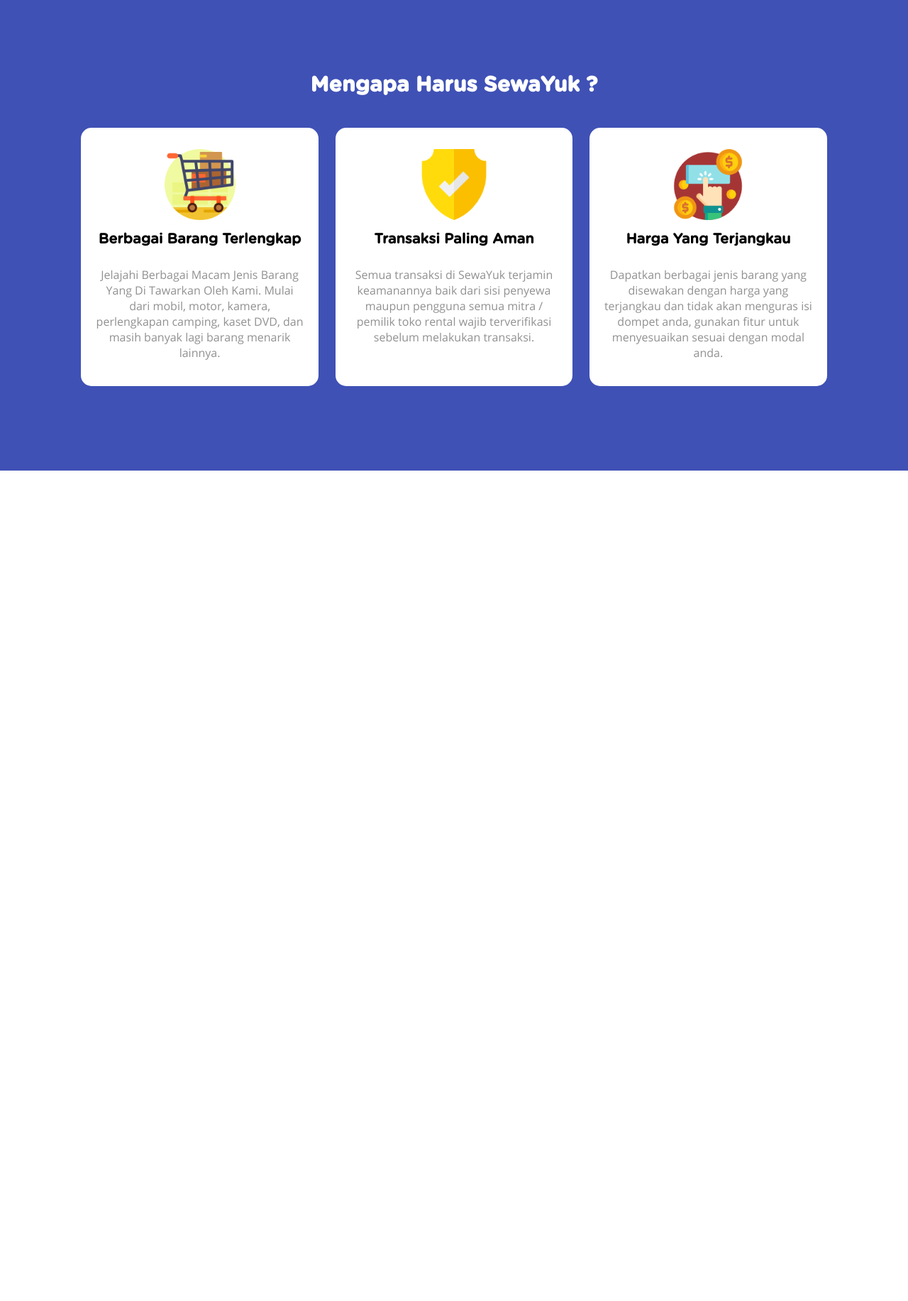
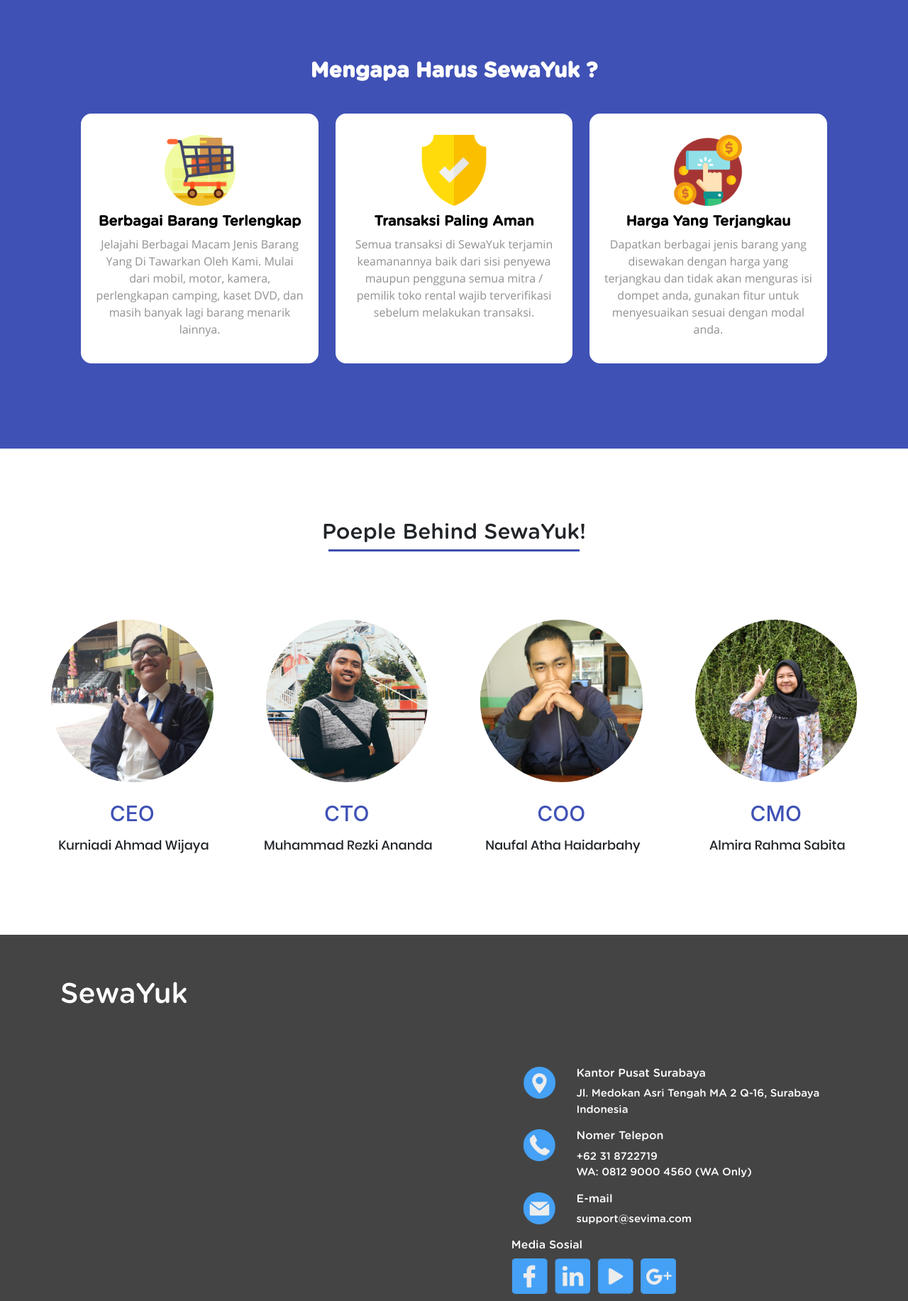
Before and after one commit to mrrezkii/CodeIgneter-SewaYuk, a CodeIgniter app: the page made by application/views/v_home.php in a window 1280 px wide. Shown: the whole page at 71% size. Before the commit the page ends 663 px from the top, so only its background shows below. Run offline with CodeIgniter, Linux system fonts and the light colour scheme; data that the repository does not hold is empty.

Commit message:
Menyelesaikan Komponen Profil Pada Laman Home, Menambah Komponen Footer

```diff
--- a/application/views/v_home.php
+++ b/application/views/v_home.php
@@ -7,6 +7,7 @@
     <title><?= $title ?></title>
     <link rel="icon" href="<?=base_url()?>assets/global/image/logo.png" type="image/png" width="40px" height="auto">
     <link rel="stylesheet" type="text/css" media="screen" href="<?=base_url()?>assets/global/css/custom/home.css" />
+    <link rel="stylesheet" type="text/css" media="screen" href="<?=base_url()?>assets/global/css/bootstrap.css" />
 </head>
 <body>
 
@@ -45,5 +46,102 @@
         </div>
     </div>
 
+    <div class="about">
+        <h4>Poeple Behind SewaYuk!</h4>
+        <hr width="30%" style="background-color:#3F51B5; height:2px;">
+
+        <div class="row" style="text-align:center;">
+            <div class="col-md-3">
+            <img src="<?=base_url()?>assets/global/image/profil/CEO.jpg">
+            <p><h2>CEO</h2></p>
+            <p><h5>&nbsp;Kurniadi Ahmad Wijaya</h5></p>
+            </div>
+            <div class="col-md-3">
+            <img src="<?=base_url()?>assets/global/image/profil/CTO.jpg">
+            <p><h2>CTO</h2></p>
+            <p><h5>&nbsp;Muhammad Rezki Ananda</h5></p>
+            </div>
+            <div class="col-md-3">
+            <img src="<?=base_url()?>assets/global/image/profil/COO.jpg">
+            <p><h2>COO</h2></p>
+            <p><h5>&nbsp;Naufal Atha Haidarbahy</h5></p>
+            </div>
+            <div class="col-md-3">
+            <img class="img-responsive" src="<?=base_url()?>assets/global/image/profil/CMO.jpeg">
+            <p><h2>CMO</h2></p>
+            <p><h5>&nbsp;Almira Rahma Sabita</h5></p>
+            </div>
+        </div>
+    </div>
+
+	<section id="kontak" class="kontak-bg">
+	<div class="container">
+		<div class="row">
+			<div class="col-lg-12 col-md-12 col-xl-12">
+				<div class="padding-content-kontak">
+					<h1 class="h1-pengguna font-nexa-bold color-white">SewaYuk</h1>
+				</div>
+			</div>
+			<div class="col-lg-6 col-md-6 col-xl-6 col-sm-12">
+				<div class="padding-content-kontak inputContent">
+
+
+				</div>
+			</div>
+			<div class="col-lg-6 col-md-6 col-xl-6 col-sm-12">
+				<div class="padding-content-kontak infoContent">
+					<div class="row">
+						<div class="col-3">
+							<img class="img-fluid float-right" src="assets/global/image/rounded lokasi.png">
+						</div>
+						<div class="col-9">
+							<h2 class="h2-kontak font-nexa-bold text-white">Kantor Pusat Surabaya</h2>
+							<p class="p-kontak font-nexa-light text-white">Jl. Medokan Asri Tengah MA 2 Q-16, Surabaya<br>Indonesia</p>
+						</div>
+						<div class="col-3">
+							<img class="img-fluid float-right" src="assets/global/image/rounded telp.png">
+						</div>
+						<div class="col-9">
+							<h2 class="h2-kontak font-nexa-bold text-white">Nomer Telepon</h2>
+							<p class="p-kontak font-nexa-light text-white">+62 31 8722719<br>WA: 0812 9000 4560 (WA Only)</p>
+						</div>
+						<div class="col-3">
+							<img class="img-fluid float-right" src="assets/global/image/rounded email.png">
+						</div>
+						<div class="col-9">
+							<h2 class="h2-kontak font-nexa-bold text-white">E-mail</h2>
+							<p class="p-kontak font-nexa-light text-white">support@sevima.com</p>
+						</div>
+					</div>
+					<div class="row">
+						<div class="col-md-9 offset-md-1">
+							<div class="spacingMediaSosialKontak">
+								<h2 class="h2-kontak font-nexa-bold text-white">Media Sosial</h2>
+							</div>
+						</div>
+						<div class="col-md-9 offset-md-1">
+							<div class="spacingMediaSosialKontak">
+								<a href="https://www.facebook.com/SentraVidyaUtama/">
+									<img class="img-fluid hover-scale" src="assets/global/image/square facebook.png">
+								</a>
+								<a href="http://www.linkedin.com/company/pt-sentra-vidya-utama">
+									<img class="img-fluid hover-scale" src="assets/global/image/square linked in.png">
+								</a>
+								<a href="https://plus.google.com/+SentraVidyaUtamaSurabaya/">
+									<img class="img-fluid hover-scale" src="assets/global/image/square youtube.png">
+								</a>
+								<a href="https://www.youtube.com/channel/UCDcvqZbhsdaDCnmUURz54uw">
+									<img class="img-fluid hover-scale" src="assets/global/image/square google.png">
+								</a>
+							</div>
+						</div>
+					</div>
+				</div>
+			</div>
+		</div>
+	</div>
+</section>
+
+</html>
 </body>
 </html>
--- a/assets/global/css/custom/home.css
+++ b/assets/global/css/custom/home.css
@@ -1,6 +1,11 @@
 @font-face {
     font-family: opensans-medium;
     src: url('../../fonts/open-sans/OpenSans-Regular.ttf');
+}
+
+@font-face {
+    font-family: gotham-book;
+    src: url('../../fonts/gotham-rounded/GothamRounded-Book.otf');
 }
 
 @font-face {
@@ -11,6 +16,11 @@
 @font-face {
     font-family: gotham-medium;
     src: url('../../fonts/gotham-rounded/GothamRounded-Medium.otf');
+}
+
+@font-face {
+    font-family: poppins-medium;
+    src: url('../../fonts/poppins/Poppins-Medium.ttf');
 }
 
 * {
@@ -111,3 +121,82 @@
         padding-top: 15%;
     }
 }
+
+
+/* CSS KONTAK / FOOTER */
+.kontak-bg{
+    padding-top: 20px;
+    background-color: #444444;
+    font-family: gotham-medium;
+    color: white;
+}
+.h1-kontak {
+	font-size: 28px;
+	text-align: center;
+}
+.padding-content-kontak{
+	padding-top: 40px;
+	padding-bottom: 10px;
+}
+.btn-download{
+	background: #F56954;
+	border-radius: 3px;
+	border-style: none;
+	padding-left: 20px;
+	padding-right: 20px;
+	color: white;
+	font-size: 18px;
+	margin-top: 20px;
+}
+.h2-kontak{
+	font-size: 1rem;
+}
+.p-kontak{
+	font-size: 15px;
+}
+.spacingMediaSosialKontak{
+
+}
+.spacingMediaSosialKontak img{
+	padding-right: 5px;
+}
+.inputContent{
+	margin-right: 40px;
+}
+.infoContent{
+	margin-left: 20px;
+	margin-top: 20px;
+}
+/* END CSS KONTAK / FOOTER */
+
+.about{
+    padding: 100px 50px 100px 50px;
+    text-align: center;
+}
+
+.about h4{
+    text-align:center;
+    font-family: gotham-medium;
+    font-size: 30px;
+    margin-bottom: -10px;
+}
+
+.about h2{
+    padding-top: 10px;
+    font-size: 30px;
+  color: #3F51B5;
+}
+
+.about h5{
+    font-size: 18px;
+    font-family: poppins-medium;
+  }
+
+
+.about img{
+    border-radius: 100%;
+    width: 100%;
+    margin-top: 80px;
+    padding-right: 8%;
+    padding-left: 8%;
+}
```
Also changed, not shown: assets/global/image/profil/CEO.jpg (added), assets/global/image/profil/CMO.jpeg (added), assets/global/image/profil/COO.jpg (added), assets/global/image/profil/CTO.jpg (added), assets/global/image/rounded email.png (added), assets/global/image/rounded lokasi.png (added), assets/global/image/rounded telp.png (added), assets/global/image/square facebook.png (added), assets/global/image/square google.png (added), assets/global/image/square linked in.png (added), assets/global/image/square youtube.png (added).
